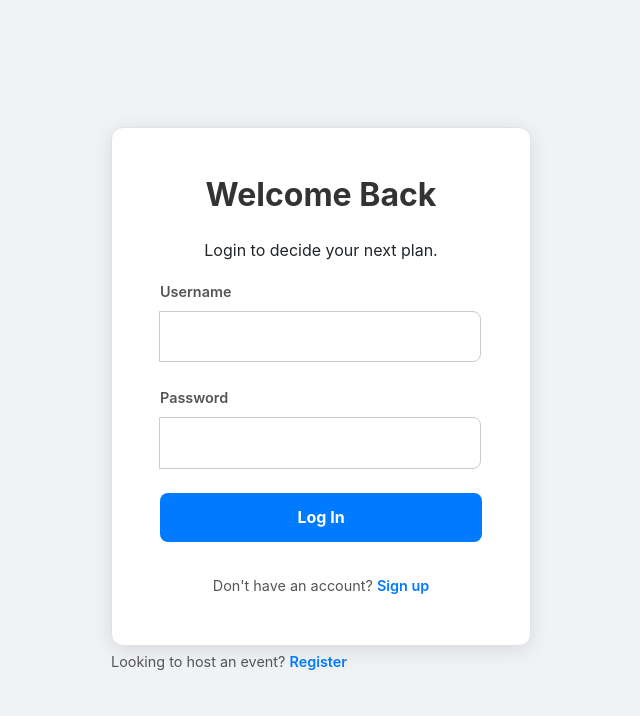
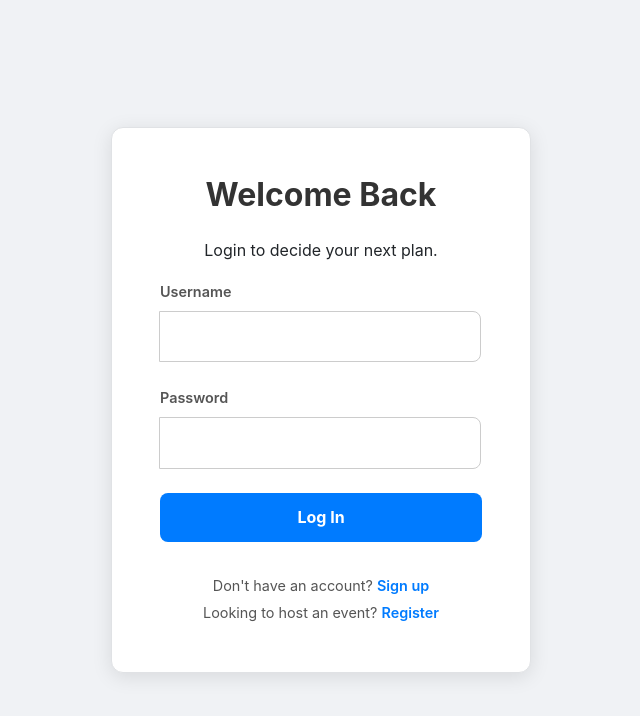
Before and after one commit to bj322-design/ICSI-418Y-Decide, a React (Create React App) app: page / in a window 1280 px wide. Shown: the top 716 px of the page, without its empty margins (319-959 px from the left). Built offline with nearby package versions, Linux system fonts and the light colour scheme.

Commit message:
Fixed register text + redirect formatting

```diff
--- a/src/Login.js
+++ b/src/Login.js
@@ -92,10 +92,9 @@ const Login = () => {
                 <div className="signup-link">
                     Don't have an account? <Link to="/signup">Sign up</Link>
                 </div>
-            </div>
-
-            <div className="hostreg-link">
-                Looking to host an event? <Link to="/HostSignup">Register</Link>
+                <div className="hostreg-link">
+                    Looking to host an event? <Link to="/HostSignup">Register</Link>
+                </div>
             </div>
 
 
```
